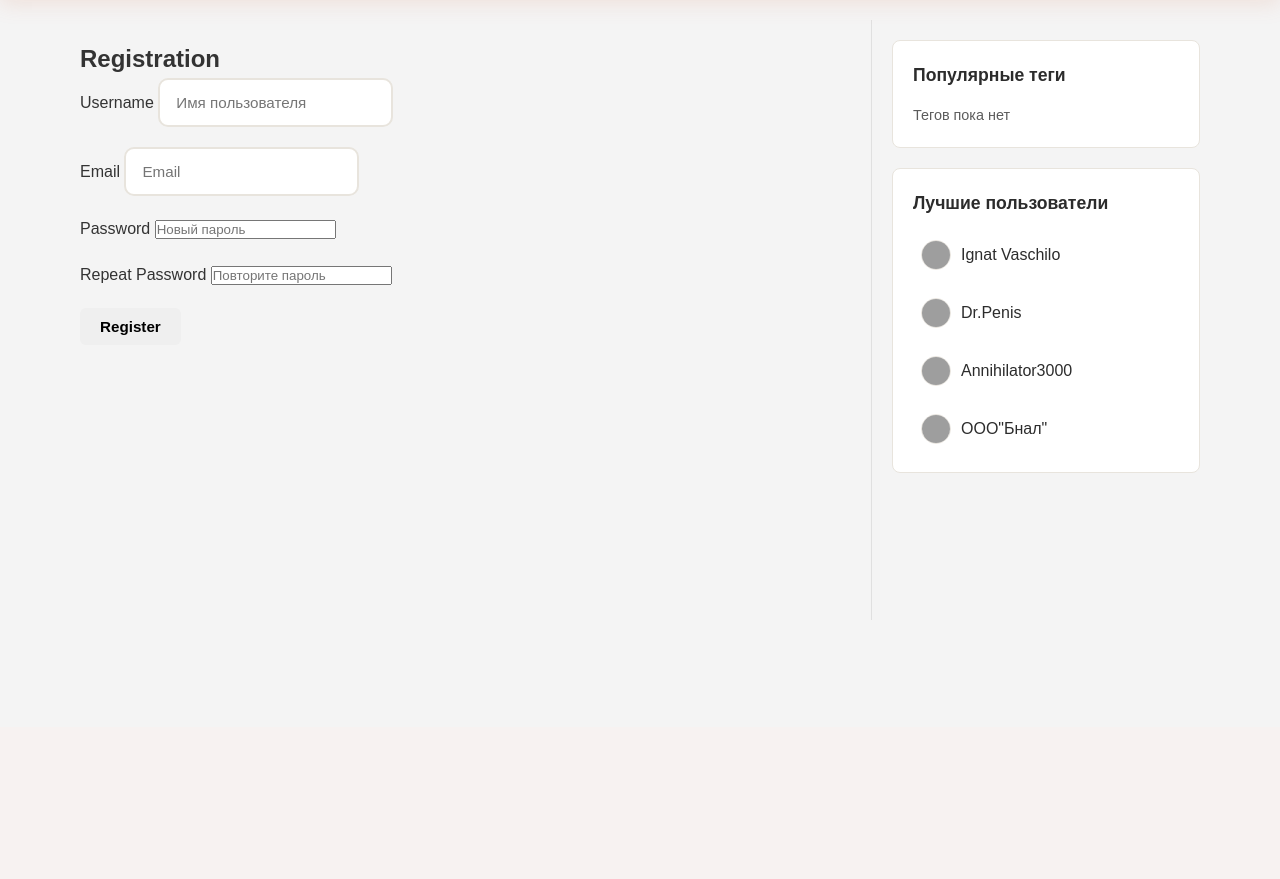
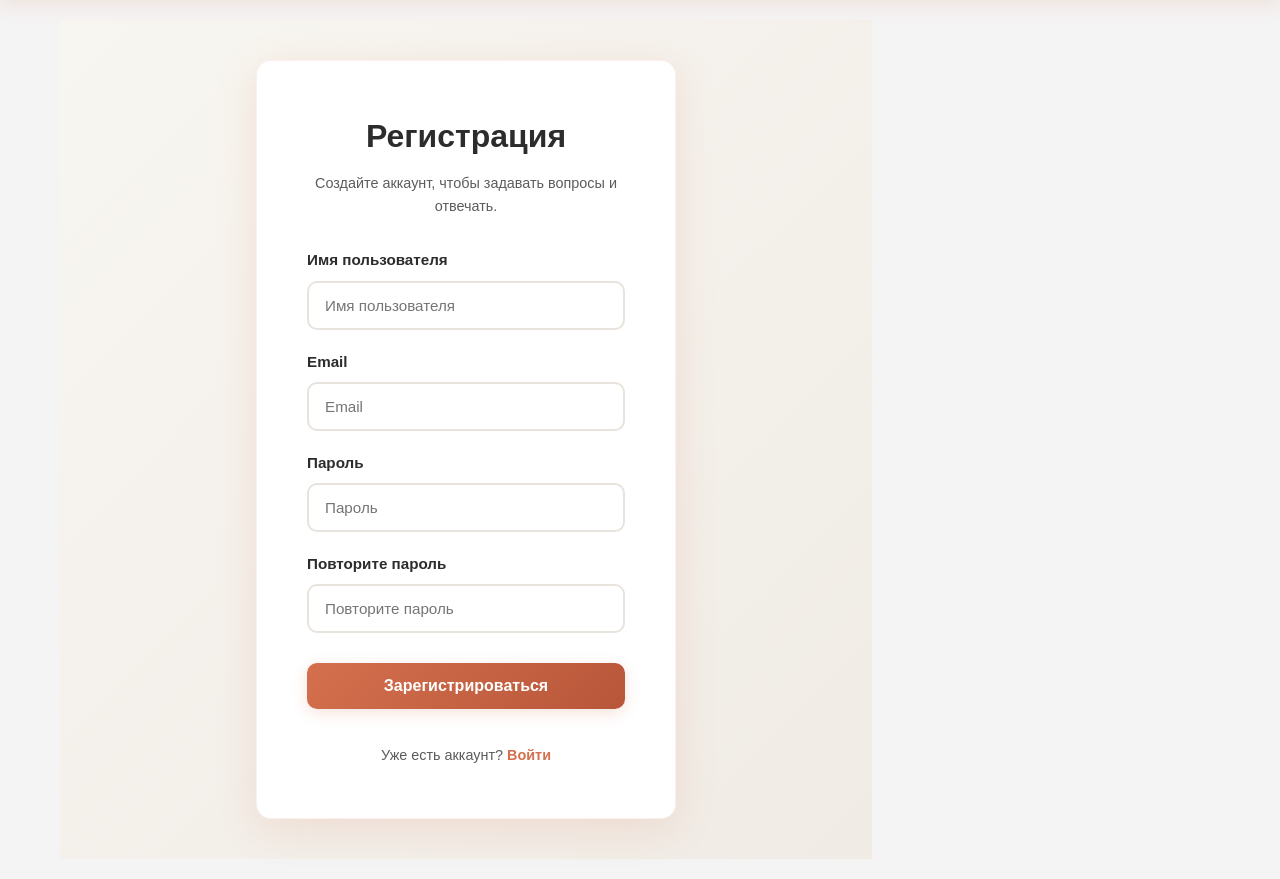
Before and after one commit to Xlebusheck1/DjangoWebForum, a Django app: page /signup/ in a window 1280 px wide. Shown: the part 73-952 px from the top of the page. Before the commit the page ends 693 px from the top, so only its background shows below. Run offline with Django 5.2, Linux system fonts and the light colour scheme; grey boxes are pictures that could not be loaded.

Commit message:
fixed registration styles

```diff
--- a/core/forms.py
+++ b/core/forms.py
@@ -79,46 +79,39 @@ class LoginForm(forms.Form):
 
 
 class SignupForm(PasswordChangeForm, forms.ModelForm):
-
     class Meta:
         model = User
-        fields = ('username', 'email')
+        fields = ("username", "email")
         widgets = {
-            'username': TextInput(attrs={
-                'class': 'auth-input',
-                'placeholder': 'Имя пользователя',
-                'autocomplete': 'username',
+            "username": TextInput(attrs={
+                "class": "auth-input",
+                "placeholder": "Имя пользователя",
+                "autocomplete": "username",
             }),
-             'email': EmailInput(attrs={
-                'class': 'auth-input',
-                'placeholder': 'Email',
-                'autocomplete': 'email',
+            "email": EmailInput(attrs={
+                "class": "auth-input",
+                "placeholder": "Email",
+                "autocomplete": "email",
             }),
         }
         labels = {
-            'username': 'Имя пользователя',
-            'email': 'Email',
+            "username": "Имя пользователя",
+            "email": "Email",
         }
 
-    def clean_username(self):
-        username = self.cleaned_data.get('username')
-        if User.objects.filter(username=username).exists():
-            raise ValidationError('Пользователь с таким именем уже существует')
-        return username
+    def __init__(self, *args, **kwargs):
+        super().__init__(*args, **kwargs)
+        self.fields["password1"].widget = PasswordInput(attrs={
+            "class": "auth-input",
+            "placeholder": "Пароль",
+            "autocomplete": "new-password",
+        })
+        self.fields["password2"].widget = PasswordInput(attrs={
+            "class": "auth-input",
+            "placeholder": "Повторите пароль",
+            "autocomplete": "new-password",
+        })
 
-    def clean_email(self):
-        email = self.cleaned_data.get('email')
-        if email and User.objects.filter(email=email).exists():
-            raise ValidationError('Пользователь с таким email уже существует')
-        return email
-
-    def save(self, commit=True):
-        user = super().save(commit=False)
-        password = self.cleaned_data['password1']
-        user.set_password(password)
-        if commit:
-            user.save()
-        return user
 
 
 class QuestionForm(forms.Form):
--- a/templates/core/signup.html
+++ b/templates/core/signup.html
@@ -7,26 +7,34 @@
 <link rel="stylesheet" href="{% static 'css/pages/auth.css' %}">
 {% endblock %}
 
+Для регистрации лучше использовать те же .auth-* классы, что и для логина, вместо сетки left-column/right-column. Тогда страница будет в одном стиле.
+
+Как переписать шаблон регистрации
+Замените блок content в signup.html на:
+
+text
 {% block content %}
-<div class="left-column">
-    <div class="registration">
-        <h2 class="registration-title">Registration</h2>
-        <form class="registration-form" method="POST" action="{% url 'signup' %}">
+<div class="auth-container">
+  <div class="auth-card">
+    <h1 class="auth-title">Регистрация</h1>
+    <p class="auth-subtitle">Создайте аккаунт, чтобы задавать вопросы и отвечать.</p>
+
+    <form class="auth-form" method="POST" action="{% url 'signup' %}">
       {% csrf_token %}
 
       {% if form.non_field_errors %}
-            <div class="alert alert-error">
+        <div class="auth-error">
           {% for error in form.non_field_errors %}
             {{ error }}
           {% endfor %}
         </div>
       {% endif %}
 
-            <div class="form-group">
-                <label for={{ form.username.id_for_label }} class="form-input">Username</label>
+      <div class="auth-group">
+        <label for="{{ form.username.id_for_label }}" class="auth-label">Имя пользователя</label>
         {{ form.username }}
         {% if form.username.errors %}
-                <div style="color: red; font-size: 0.875rem;">
+          <div class="form-error">
             {% for error in form.username.errors %}
               {{ error }}
             {% endfor %}
@@ -34,11 +42,11 @@
         {% endif %}
       </div>
 
-            <div class="form-group">
-                <label for={{ form.email.id_for_label }} class="form-input">Email</label>
+      <div class="auth-group">
+        <label for="{{ form.email.id_for_label }}" class="auth-label">Email</label>
         {{ form.email }}
         {% if form.email.errors %}
-                <div style="color: red; font-size: 0.875rem;">
+          <div class="form-error">
             {% for error in form.email.errors %}
               {{ error }}
             {% endfor %}
@@ -46,11 +54,11 @@
         {% endif %}
       </div>
 
-            <div class="form-group">
-                <label for={{ form.password1.id_for_label }} class="form-input">Password</label>
+      <div class="auth-group">
+        <label for="{{ form.password1.id_for_label }}" class="auth-label">Пароль</label>
         {{ form.password1 }}
         {% if form.password1.errors %}
-                <div style="color: red; font-size: 0.875rem;">
+          <div class="form-error">
             {% for error in form.password1.errors %}
               {{ error }}
             {% endfor %}
@@ -58,11 +66,11 @@
         {% endif %}
       </div>
 
-            <div class="form-group">
-                <label for={{ form.password2.id_for_label }} class="form-input">Repeat Password</label>
+      <div class="auth-group">
+        <label for="{{ form.password2.id_for_label }}" class="auth-label">Повторите пароль</label>
         {{ form.password2 }}
-                {% if form.password1.errors %}
-                <div style="color: red; font-size: 0.875rem;">
+        {% if form.password2.errors %}
+          <div class="form-error">
             {% for error in form.password2.errors %}
               {{ error }}
             {% endfor %}
@@ -70,12 +78,13 @@
         {% endif %}
       </div>
 
-            <button type="submit" class="btn">Register</button>
+      <button type="submit" class="auth-submit">Зарегистрироваться</button>
+
+      <p class="auth-link">
+        Уже есть аккаунт?
+        <a href="{% url 'login' %}">Войти</a>
+      </p>
     </form>
   </div>
 </div>
-
-<div class="right-column">
-    {% include 'sidebar.html' %}
-</div>
 {% endblock %}
```
Also changed, not shown: db.sqlite3. Lines whose indentation alone changed are shown as unchanged.
